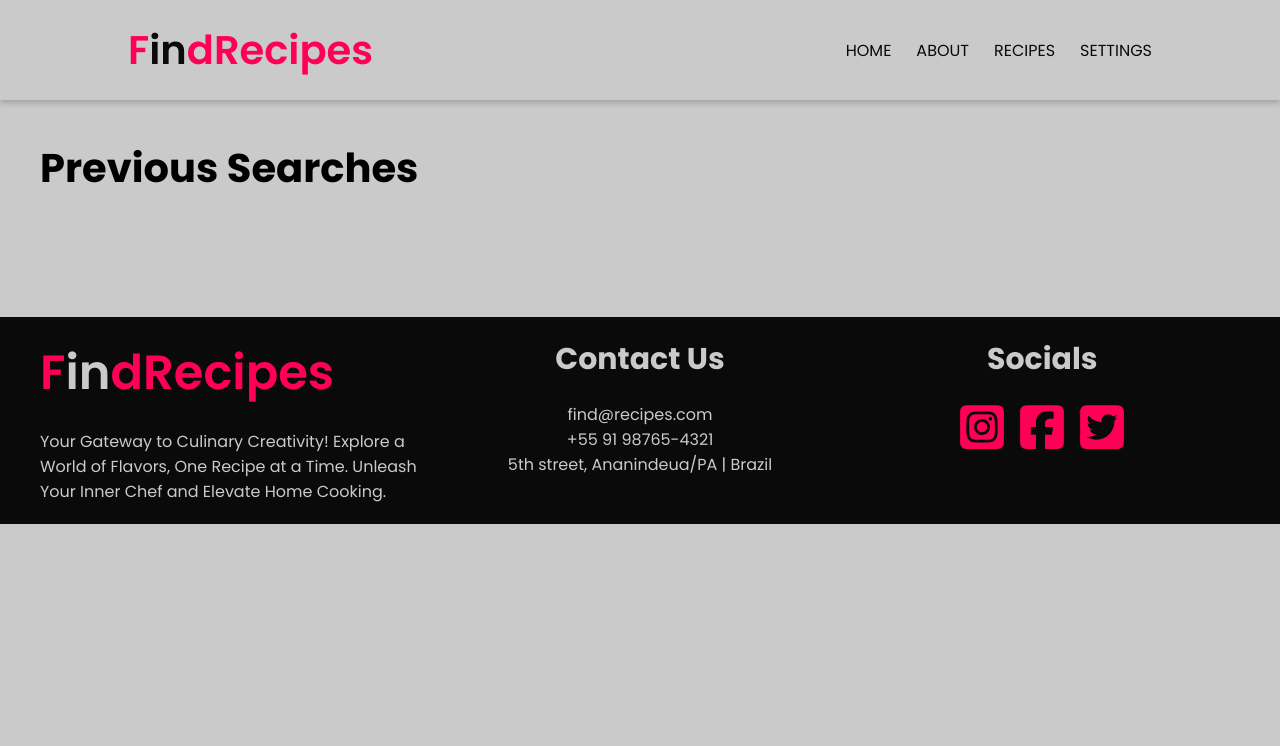
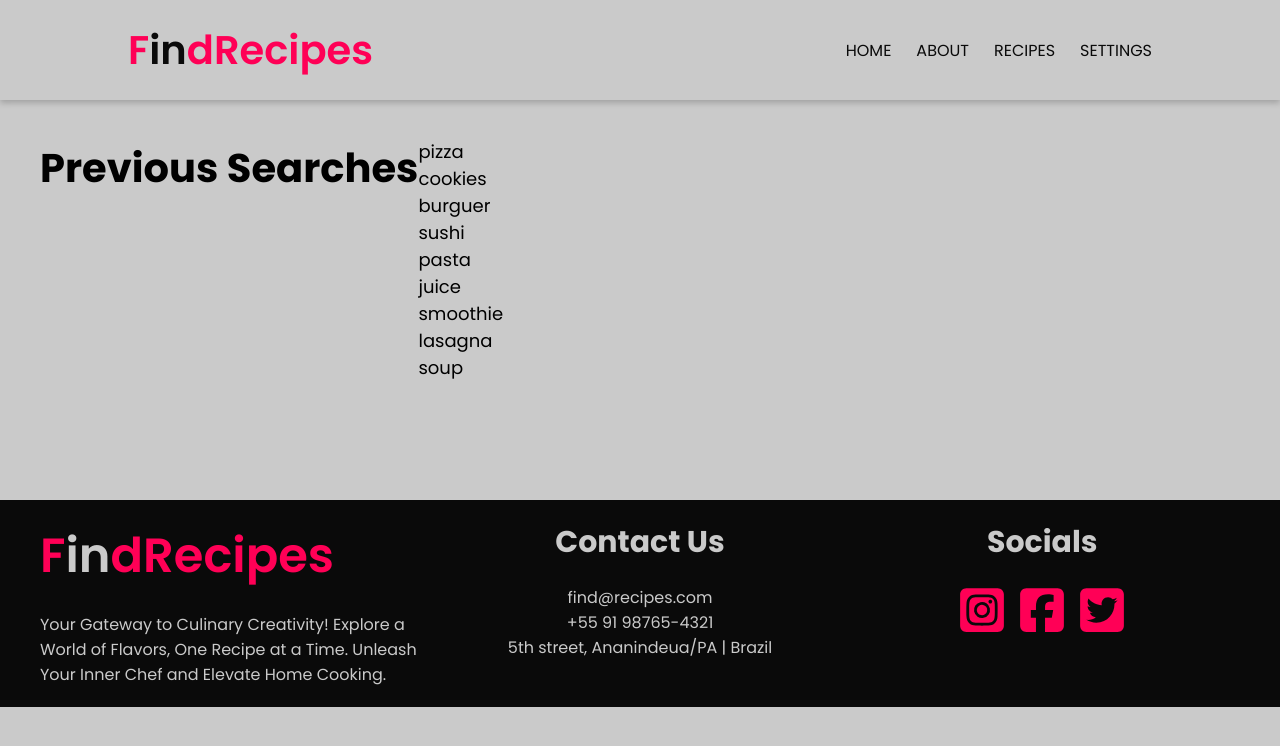
Before and after one commit to ecpieritz/find-recipes, a React (Create React App) app: page /recipes in a window 1280 px wide. Shown: the top 746 px of the page. Built offline with nearby package versions, Linux system fonts and the light colour scheme.

Commit message:
Added searchs map

```diff
--- a/src/components/recipes/PreviousSearches.js
+++ b/src/components/recipes/PreviousSearches.js
@@ -1,11 +1,24 @@
 import React from 'react'
 
 function PreviousSearches() {
+  const searches = [
+    'pizza',
+    'cookies',
+    'burguer',
+    'sushi',
+    'pasta',
+    'juice',
+    'smoothie',
+    'lasagna',
+    'soup'
+  ]
   return (
     <div className='fr-recipes__previous-searches section'>
       <h2>Previous Searches</h2>
       <div className='fr-recipes__previous-searches__container'>
-
+        {searches.map(search =>(
+          <p>{search}</p>
+        ))}
       </div>
     </div>
   )
```
